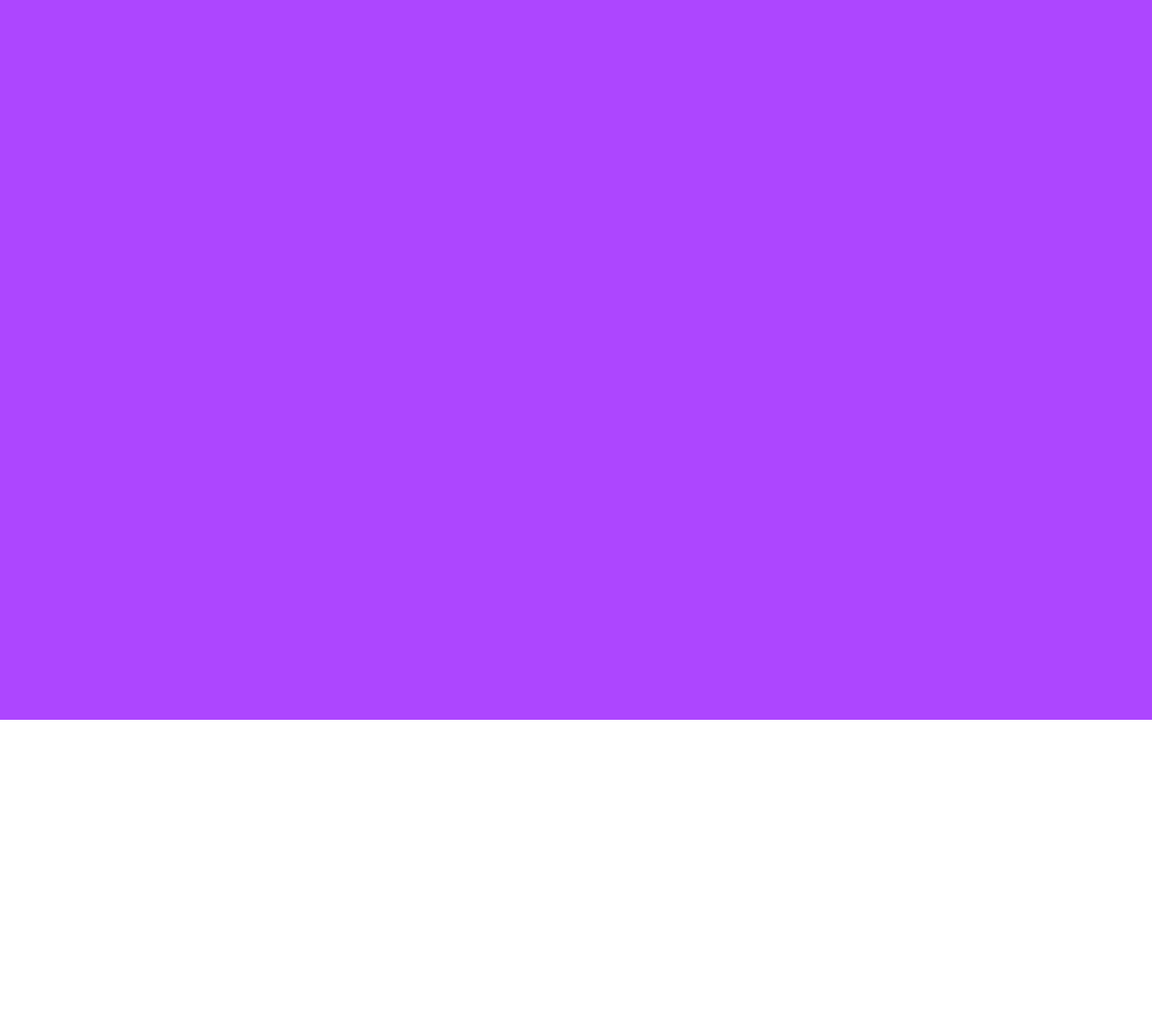
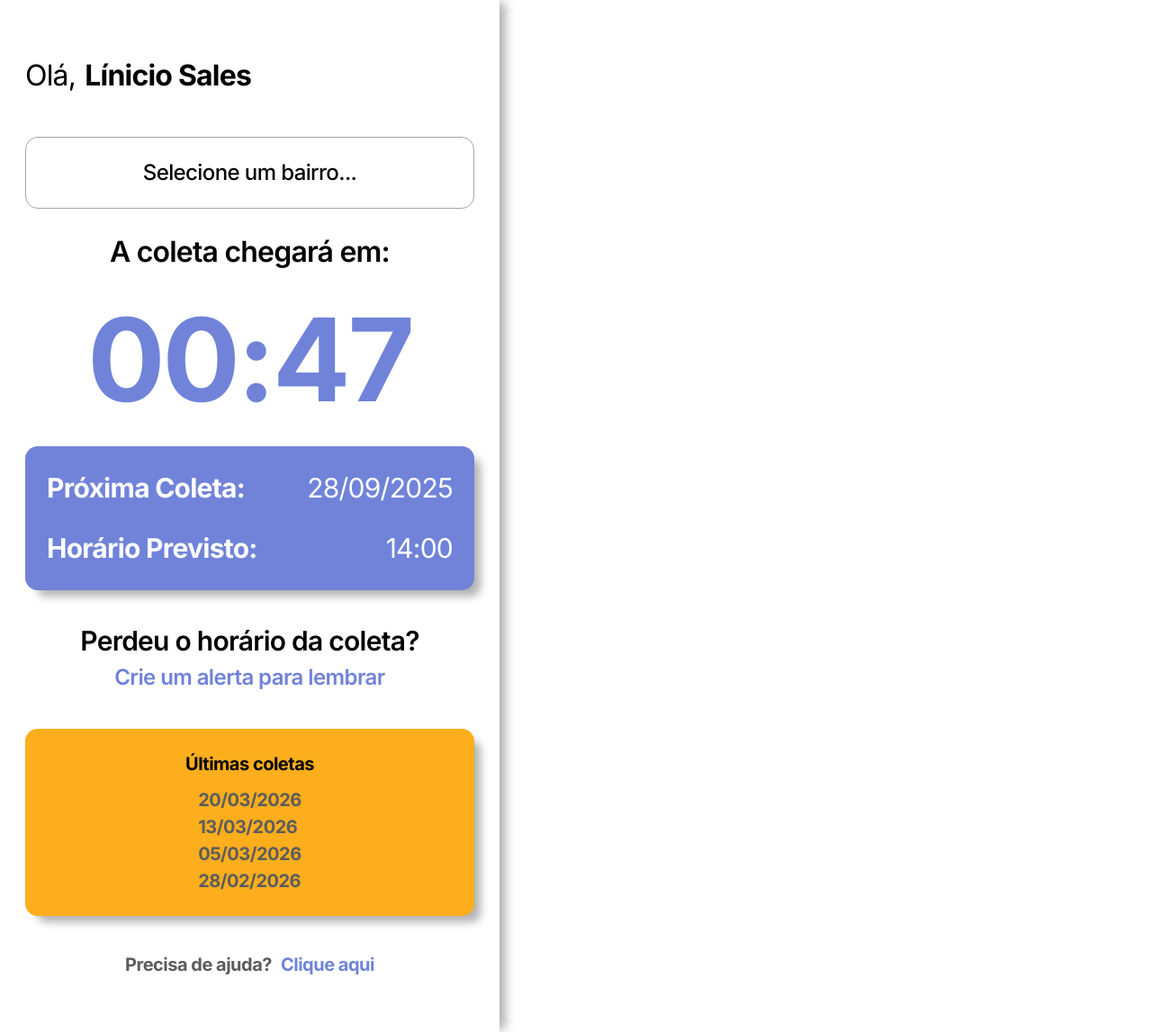
Before and after one commit to gabe-pud/deolhonolixo-web, a React (Vite) app: page / in a window 1280 px wide. Shown: the whole page at 90% size. Before the commit the page ends 800 px from the top, so only its background shows below. Built offline with nearby package versions, Linux system fonts and the light colour scheme.

Commit message:
feat: added the components Alert, Aside, Button, Footer, CollectionForecast, Time, User

```diff
--- a/src/App.jsx
+++ b/src/App.jsx
@@ -1,9 +1,15 @@
+import { Aside } from "./components/Aside"
+import { Container } from "./components/Container"
+import { Mapa } from "./components/Mapa"
 
 function App() {
 
   return (
-    <div className="bg-purple-500 min-h-screen">
-
+    <div className="min-h-screen">
+      <Container>
+        <Aside />
+        <Mapa/>
+      </Container>
     </div>
   )
 }
--- /dev/null
+++ b/src/components/Alert/index.jsx
@@ -0,0 +1,8 @@
+export const Alert = () => {
+    return (
+        <div className="flex flex-col items-center my-[34px] mb-0">
+            <p className="text-[30px] font-semibold tracking-tight">Perdeu o horário da coleta?</p>
+            <p className="text-[24px] font-semibold text-[#7083D9] tracking-tight cursor-pointer">Crie um alerta para lembrar</p>
+        </div>
+    )
+}
--- /dev/null
+++ b/src/components/Aside/index.jsx
@@ -0,0 +1,38 @@
+import { Alert } from "../Alert"
+import { Button } from "../Button"
+import { Footer } from "../Footer"
+import { CollectionForecast } from "../CollectionForecast"
+import { Time } from "../Time"
+import { User } from "../User"
+
+export const Aside = ({ }) => {
+    return (
+        <aside className="w-[555px] flex flex-col relative z-50 shadow-[10px_0px_10px_-3px_rgba(0,0,0,0.3)]">
+            <User />
+            <Button />
+                <p className="text-center text-[32px] mt-[24px] font-semibold mb-0 pb-0 tracking-tight">
+                    A coleta chegará em:
+                </p>
+            <Time />
+            <CollectionForecast />
+            <Alert />
+
+            <div className="bg-[#FCAE1D] rounded-[14px] ml-[28px] mr-[28px] my-[39px] mb-0  p-[24px] text-[20px] font-bold shadow-[10px_10px_10px_-3px_rgba(0,0,0,0.3)] tracking-tight">
+                <div className="flex flex-col items-center gap-[10px]">
+                    <p className=" text-black">
+                        Últimas coletas
+                    </p>
+                    <p className="text-[#5C5C5C]">
+                        20/03/2026<br></br>
+                        13/03/2026<br></br>
+                        05/03/2026<br></br>
+                        28/02/2026
+                    </p>
+                </div>
+            </div>
+
+            <Footer />
+
+        </aside>
+    )
+}
--- /dev/null
+++ b/src/components/Button/index.jsx
@@ -0,0 +1,7 @@
+export const Button = ({ }) => {
+    return(
+        <button className="  ml-[28px] mr-[28px] mt-[44px] bg-transparent border border-[#A7A7A7] rounded-[14px] text-[24px] font-medium leading-[140%] flex items-center py-[22px] justify-center hover:border-black cursor-pointer tracking-tight">
+            Selecione um bairro...
+        </button>
+    )
+}
--- /dev/null
+++ b/src/components/CollectionForecast/index.jsx
@@ -0,0 +1,22 @@
+export const CollectionForecast = () => {
+    return (
+        <div className="bg-[#7083D9] rounded-[14px] flex flex-col gap-[22px] ml-[28px] mr-[28px] text-white p-[24px] text-[30px] shadow-[10px_10px_10px_-3px_rgba(0,0,0,0.3)] tracking-tight">
+            <div className="flex justify-between">
+                <p className="font-bold">
+                    Próxima Coleta:
+                </p>
+                <p>
+                    28/09/2025
+                </p>
+            </div>
+            <div className="flex justify-between">
+                <p className="font-bold">
+                    Horário Previsto:
+                </p>
+                <p>
+                    14:00
+                </p>
+            </div>
+        </div>
+    )
+}
--- /dev/null
+++ b/src/components/Container/index.jsx
@@ -0,0 +1,7 @@
+export const Container = ({ children }) => {
+    return (
+        <div className=" mx-auto flex">
+            {children}
+        </div>
+    )
+}
--- /dev/null
+++ b/src/components/Footer/index.jsx
@@ -0,0 +1,14 @@
+export const Footer = () => {
+    return(
+        <div className=" my-[39px] mb-[60px]">
+            <div className="flex gap-[10px] text-[20px] tracking-tight justify-center font-bold">
+                <p className="text-[#5C5C5C]">
+                    Precisa de ajuda?
+                </p>
+                <p className="text-[#7083D9] cursor-pointer">
+                    Clique aqui
+                </p>
+            </div>
+        </div>
+    )
+}
--- /dev/null
+++ b/src/components/Mapa/index.jsx
@@ -0,0 +1,7 @@
+export const Mapa = () => {
+    return(
+        <div>
+
+        </div>
+    )
+}
--- /dev/null
+++ b/src/components/Time/index.jsx
@@ -0,0 +1,7 @@
+export const Time = ({ }) => {
+    return (
+            <p className="text-center font-bold p-0 m-0 text-[128px] text-[#7083D9] tracking-tight">
+                00:47
+            </p>
+    )
+}
--- /dev/null
+++ b/src/components/User/index.jsx
@@ -0,0 +1,14 @@
+export const User = ({ }) => {
+    return (
+        <div className=" py-[60px] pl-[28px] pr-[28px] pb-0">
+            <div className="flex gap-[10px] text-[32px] tracking-tight">
+                <p>
+                    Olá,
+                </p>
+                <p className="font-bold">
+                    Línicio Sales
+                </p>
+            </div>
+        </div>
+    )
+}
--- a/src/index.css
+++ b/src/index.css
@@ -1 +1,14 @@
+@import url('https://fonts.googleapis.com/css2?family=Inter:ital,opsz,wght@0,14..32,100..900;1,14..32,100..900&display=swap');
 @import "tailwindcss";
+
+@theme {
+
+  /* Font */
+  --font-display: "Inter", sans-serif;
+}
+
+@layer base {
+    body {
+    @apply font-display;
+  }
+}
```
